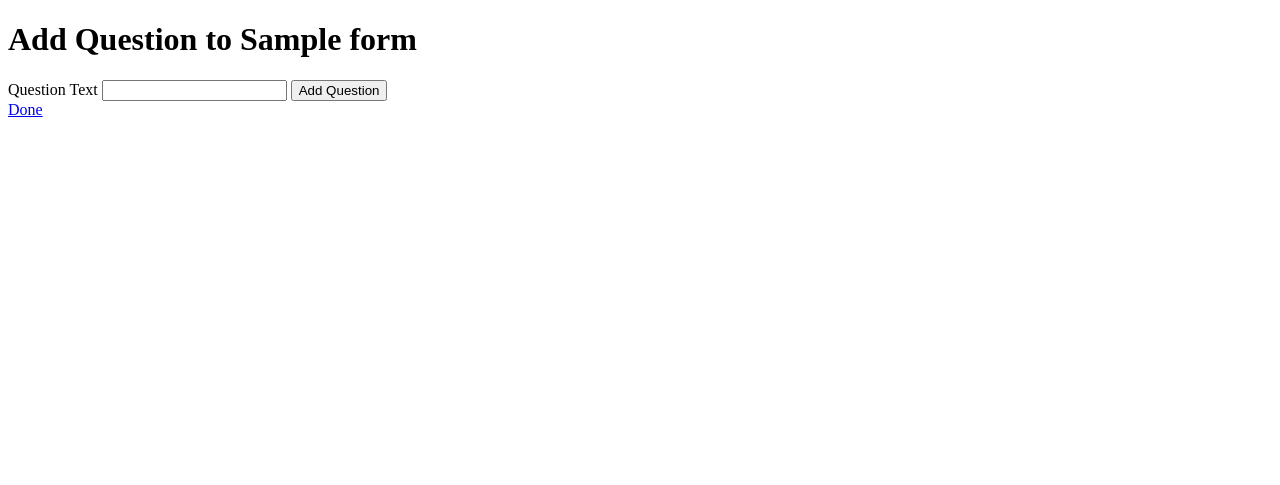
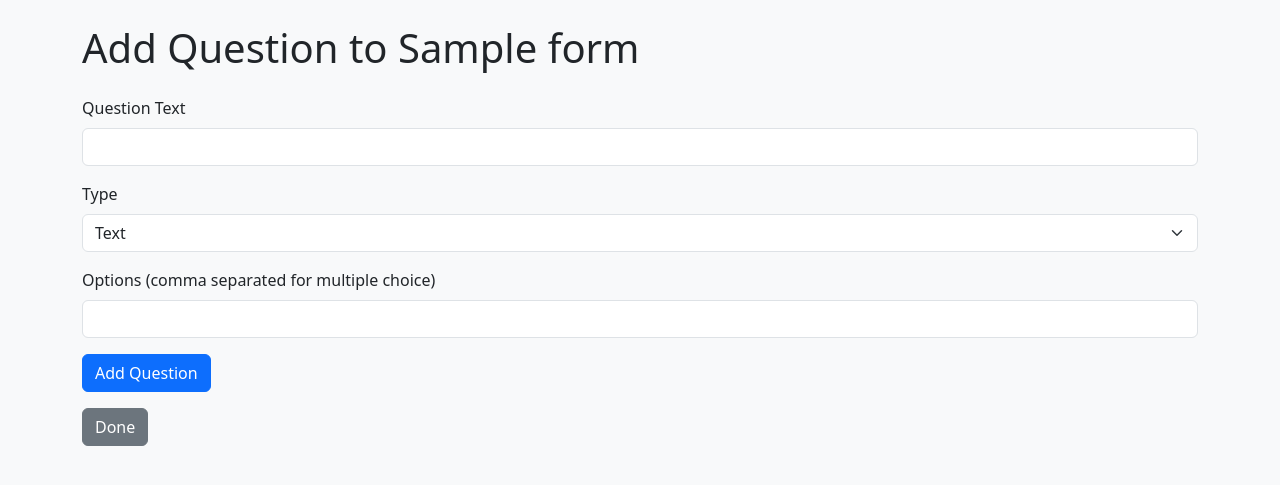
Before and after one commit to jaibhasin/google_forms_flask, a Flask app: page /form/1/add_question in a window 1280 px wide. Shown: the top 485 px of the page. Run offline with Flask 3, Linux system fonts and the light colour scheme; tables that the repository leaves empty hold one stand-in row (values such as "Sample post").

Commit message:
Add question types and improve Bootstrap UI

```diff
--- a/myproject/__init__.py
+++ b/myproject/__init__.py
@@ -38,9 +38,17 @@ def add_question(form_id):
     form = models.Form.query.get_or_404(form_id)
     if request.method == 'POST':
         text = request.form.get('text')
+        q_type = request.form.get('question_type', 'text')
+        options = request.form.get('options')
         if text:
-            question = models.Question(text=text, form_id=form.id)
+            question = models.Question(text=text, form_id=form.id, question_type=q_type)
             db.session.add(question)
+            db.session.commit()
+            if q_type == 'multiple' and options:
+                for opt in options.split(','):
+                    opt_text = opt.strip()
+                    if opt_text:
+                        db.session.add(models.Option(question_id=question.id, text=opt_text))
             db.session.commit()
             return redirect(url_for('add_question', form_id=form.id))
     return render_template('add_question.html', form=form)
--- a/myproject/templates/add_question.html
+++ b/myproject/templates/add_question.html
@@ -1,10 +1,23 @@
 {% extends 'base.html' %}
 {% block content %}
-<h1>Add Question to {{ form.title }}</h1>
-<form method="post">
-  <label>Question Text</label>
-  <input type="text" name="text" required>
-  <button type="submit">Add Question</button>
+<h1 class="mb-4">Add Question to {{ form.title }}</h1>
+<form method="post" class="mb-3">
+  <div class="mb-3">
+    <label class="form-label">Question Text</label>
+    <input class="form-control" type="text" name="text" required>
+  </div>
+  <div class="mb-3">
+    <label class="form-label">Type</label>
+    <select class="form-select" name="question_type">
+      <option value="text">Text</option>
+      <option value="multiple">Multiple Choice</option>
+    </select>
+  </div>
+  <div class="mb-3">
+    <label class="form-label">Options (comma separated for multiple choice)</label>
+    <input class="form-control" type="text" name="options">
+  </div>
+  <button class="btn btn-primary" type="submit">Add Question</button>
 </form>
-<a href="{{ url_for('fill_form', form_id=form.id) }}">Done</a>
+<a class="btn btn-secondary" href="{{ url_for('fill_form', form_id=form.id) }}">Done</a>
 {% endblock %}
--- a/myproject/templates/base.html
+++ b/myproject/templates/base.html
@@ -2,8 +2,11 @@
 <html>
 <head>
     <title>Simple Forms App</title>
+    <link href="https://cdn.jsdelivr.net/npm/bootstrap@5.3.2/dist/css/bootstrap.min.css" rel="stylesheet">
 </head>
-<body>
-    {% block content %}{% endblock %}
+<body class="bg-light">
+    <div class="container py-4">
+        {% block content %}{% endblock %}
+    </div>
 </body>
 </html>
--- a/myproject/templates/thank_you.html
+++ b/myproject/templates/thank_you.html
@@ -1,5 +1,5 @@
 {% extends 'base.html' %}
 {% block content %}
-<p>Thank you for submitting the form.</p>
-<a href="{{ url_for('index') }}">Back to home</a>
+<p class="fs-4">Thank you for submitting the form.</p>
+<a class="btn btn-primary" href="{{ url_for('index') }}">Back to home</a>
 {% endblock %}
```
Also changed, not shown: myproject/models.py (+17 -3 lines), myproject/templates/create_form.html (+7 -5 lines), myproject/templates/fill_form.html (+16 -5 lines), myproject/templates/index.html (+11 -4 lines), myproject/templates/results.html (+5 -5 lines).
